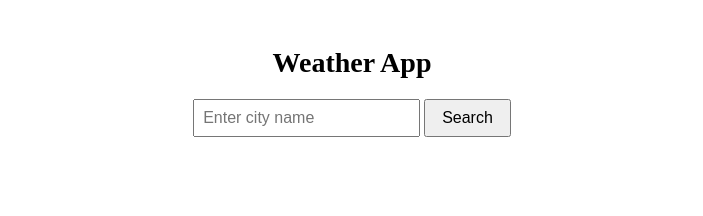
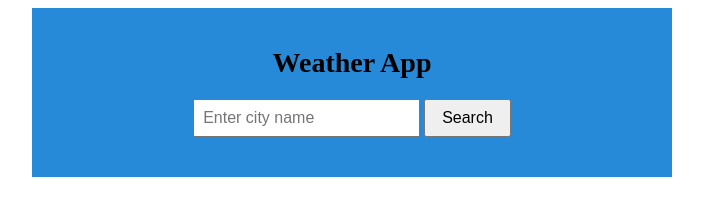
Before and after one commit to deepsnow6/Weather-dashboard, a plain HTML site: page index.html in a window 1280 px wide. Shown: the whole page, without its empty margins (288-991 px from the left). Drawn offline with Linux system fonts and the light colour scheme.

Commit message:
Background color

```diff
--- a/assets/style.css
+++ b/assets/style.css
@@ -3,6 +3,7 @@
     margin: 0 auto;
     padding: 20px;
     text-align: center;
+    background-color: #278ad8;
   }
 
   h1 {
```
